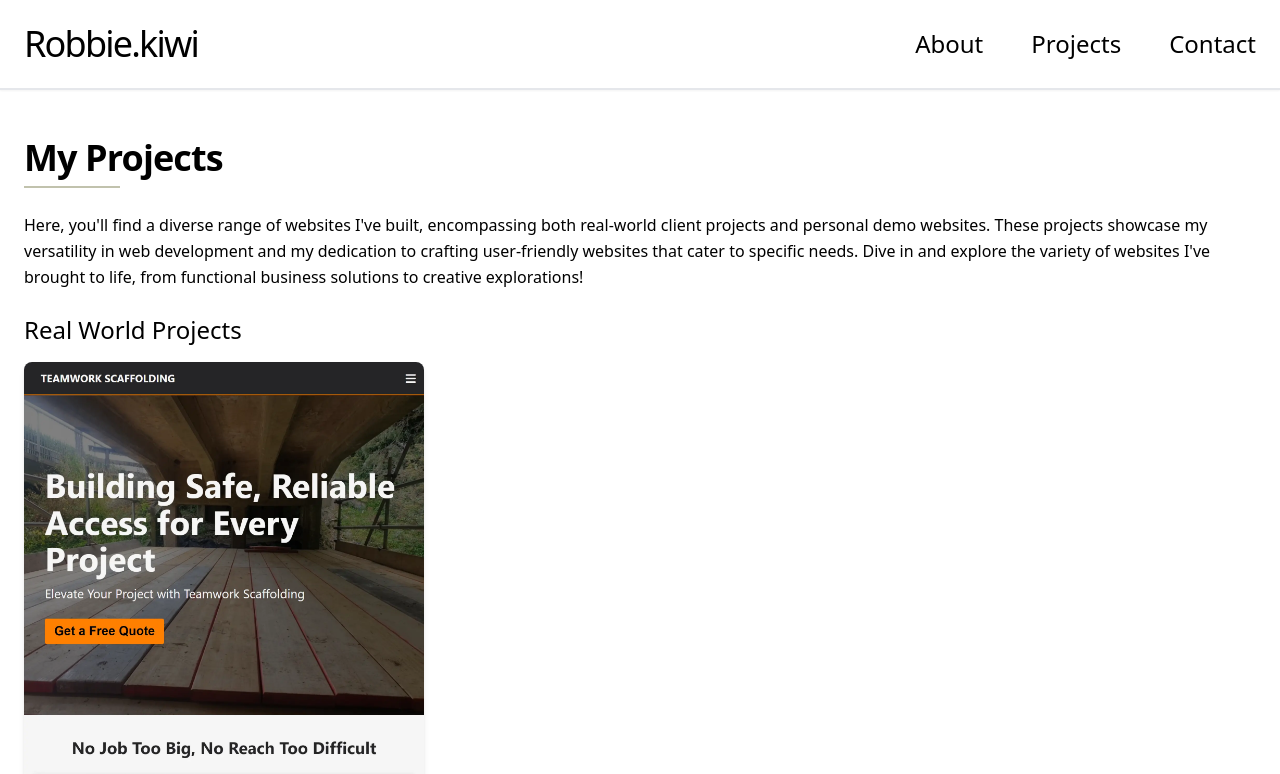
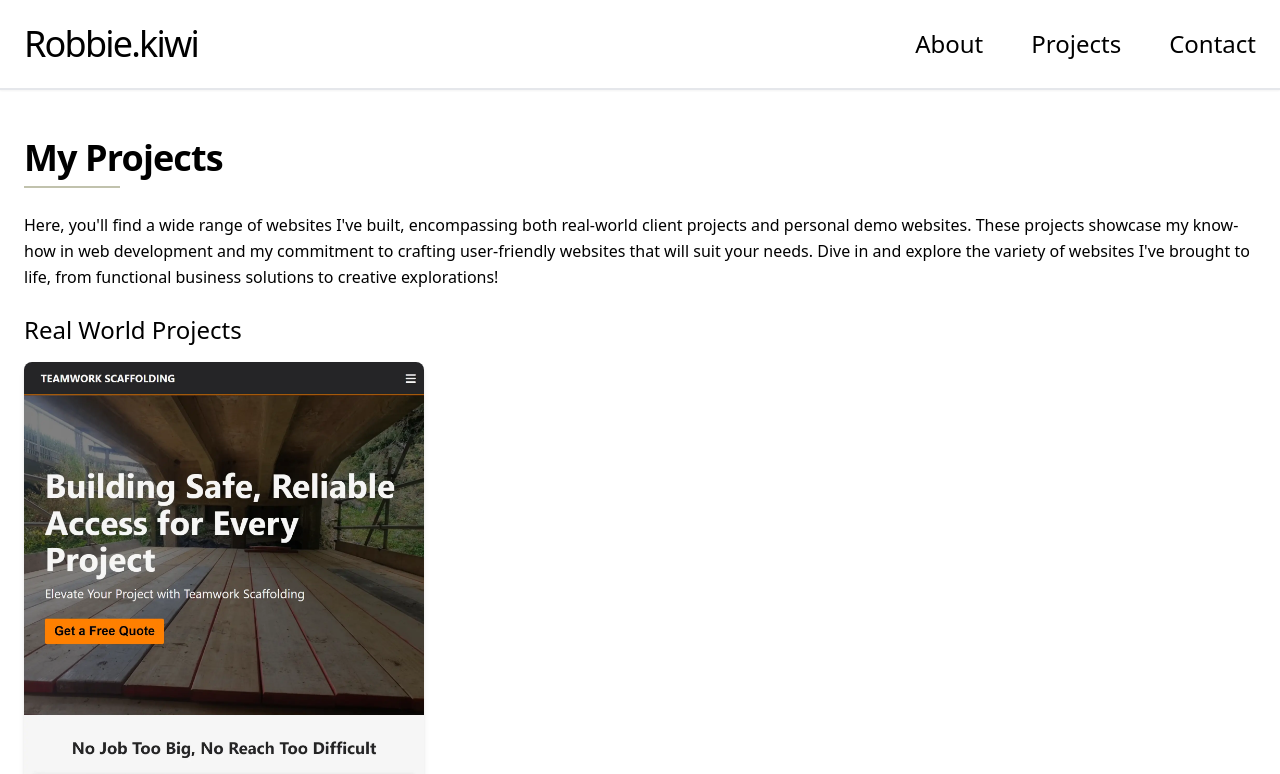
Before and after one commit to robbiedob21/portfolio-tailwind, a React (Create React App) app: page /projects in a window 1280 px wide. Shown: the top 774 px of the page. Built offline with nearby package versions, Linux system fonts and the light colour scheme.

Commit message:
text updates

```diff
--- a/src/pages/aboutme-page.js
+++ b/src/pages/aboutme-page.js
@@ -19,7 +19,7 @@ export default function AboutMe() {
             className="float-right ml-4 hidden max-h-96 rounded-full object-cover shadow-lg ring ring-cognac-700 ring-offset-2 ring-offset-white sm:block"
           />
           <p className="my-4 text-lg font-semibold">
-            Hi there! I'm Robbie, a web developer with a burning passion for
+            Hi there! I'm Robbie, a web developer with a passion for
             helping small businesses thrive online. While I'm new to the
             professional web development scene, my enthusiasm and eagerness to
             learn are unmatched.
--- a/src/pages/projects-page.js
+++ b/src/pages/projects-page.js
@@ -15,11 +15,11 @@ export default function ProjectPage() {
             </h1>
             <hr className="mb-6 mt-2 w-24 border border-sage-400"></hr>
             <p className="leading-relaxed">
-              Here, you'll find a diverse range of websites I've built,
+              Here, you'll find a wide range of websites I've built,
               encompassing both real-world client projects and personal demo
-              websites. These projects showcase my versatility in web
-              development and my dedication to crafting user-friendly websites
-              that cater to specific needs. Dive in and explore the variety of
+              websites. These projects showcase my know-how in web
+              development and my commitment to crafting user-friendly websites
+              that will suit your needs. Dive in and explore the variety of
               websites I've brought to life, from functional business solutions
               to creative explorations!
             </p>
```
